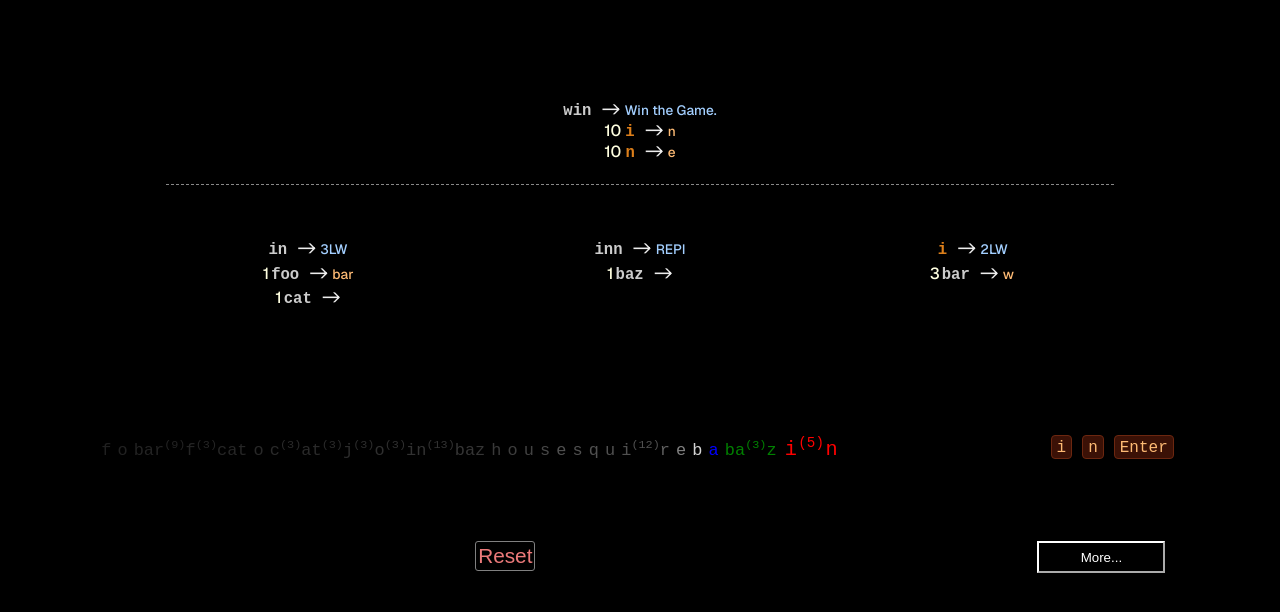
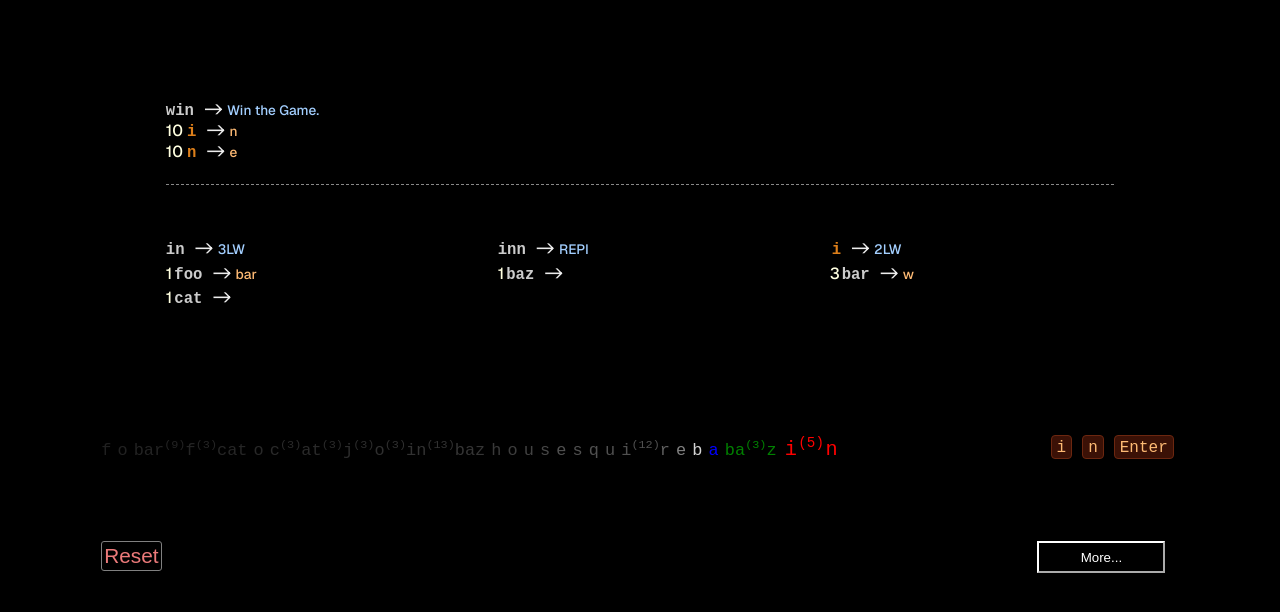
Before and after one commit to pyb/literal-incremental, a Next.js app: page / in a window 1280 px wide. Shown: the top 612 px of the page. Built offline with nearby package versions, Linux system fonts and the light colour scheme.

Commit message:
Minor text Alignment fix

```diff
--- a/src/app/css/game.module.css
+++ b/src/app/css/game.module.css
@@ -2,7 +2,6 @@
     display: flex;
     flex-direction: column;
     gap: 10vh;
-    text-align: center;
 }
 
 button.reset {
@@ -16,6 +15,7 @@ button.footerButton {
     display: flex;
     flex-direction: row;
     gap: 10vw;
+    text-align: center;
 }
 
 .reset {
```
